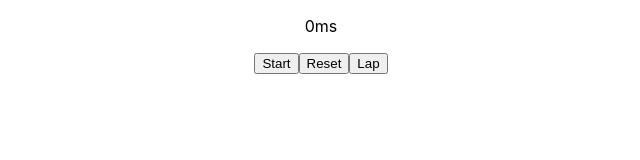
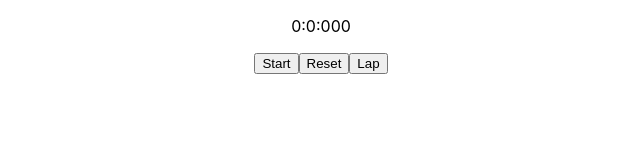
Before and after one commit to xahondria/kefir, a React (Create React App) app: page / in a window 1280 px wide. Shown: the top 160 px of the page, without its empty margins (319-959 px from the left). Built offline with nearby package versions, Linux system fonts and the light colour scheme.

Commit message:
feat: stopwatch units

```diff
--- a/src/tasks/1/Stopwatch/Stopwatch.tsx
+++ b/src/tasks/1/Stopwatch/Stopwatch.tsx
@@ -14,6 +14,16 @@ class Stopwatch extends Component<IStopwatchProps, IStopwatchState> {
         status: false,
         runningTime: 0,
     };
+
+    getUnits(time: number) {
+        const seconds = time / 1000;
+
+        const min = Math.floor(seconds / 60).toString();
+        const sec = Math.floor(seconds % 60).toString();
+        const msec = (seconds % 1).toFixed(3).substring(2);
+
+        return `${min}:${sec}:${msec}`;
+    }
 
     handleClick = () => {
         this.setState((state) => {
@@ -35,7 +45,7 @@ class Stopwatch extends Component<IStopwatchProps, IStopwatchState> {
     };
 
     handleLap = () => {
-        console.log(this.state.runningTime);
+        console.log(this.getUnits(this.state.runningTime));
     };
 
     componentWillUnmount() {
@@ -47,7 +57,7 @@ class Stopwatch extends Component<IStopwatchProps, IStopwatchState> {
 
         return (
             <div>
-                <p>{runningTime}ms</p>
+                <p>{this.getUnits(runningTime)}</p>
                 <button onClick={this.handleClick}>
                     {status ? "Stop" : "Start"}
                 </button>
```
